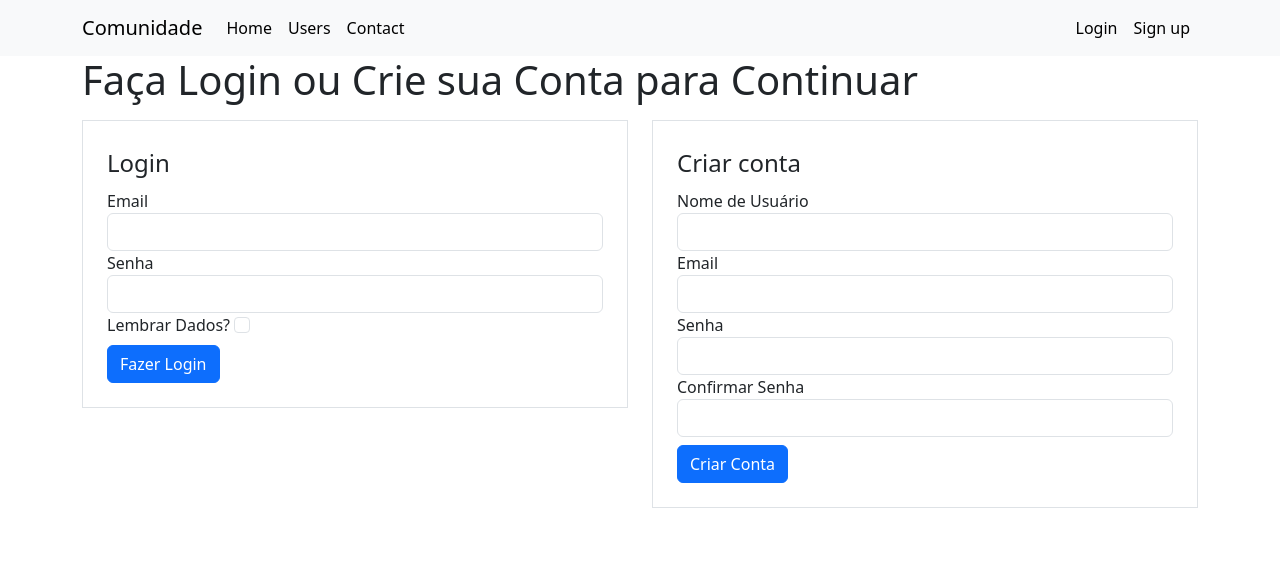
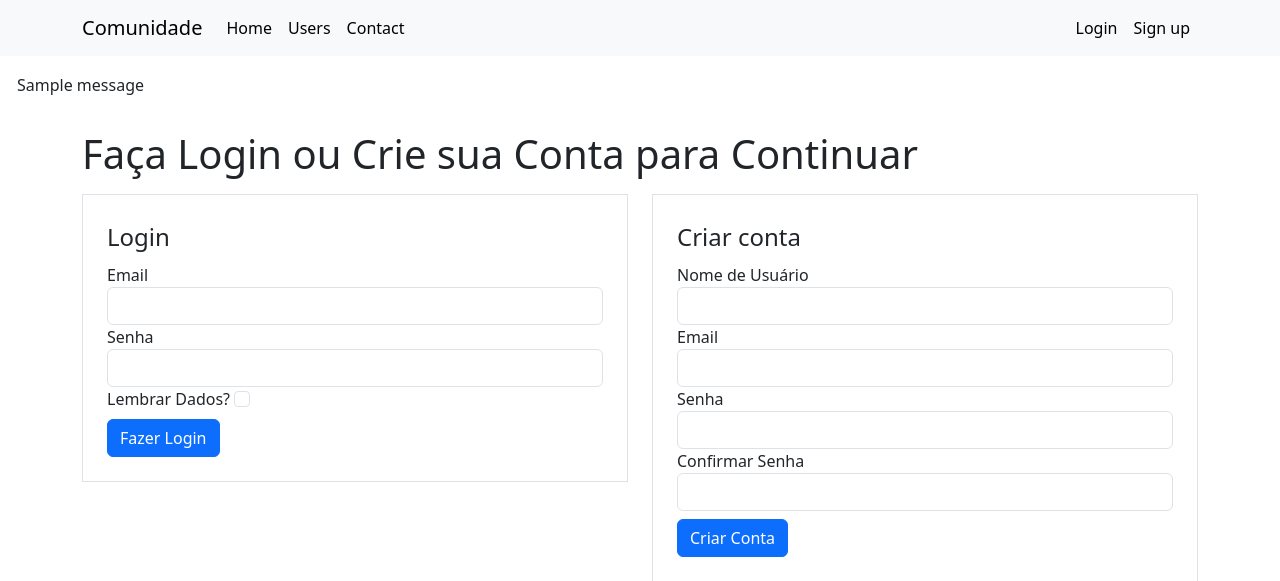
Before and after one commit to andreluizyz/projeto-comunidade, a Flask app: page /login in a window 1280 px wide. Shown: the top 581 px of the page. Run offline with Flask 3, Linux system fonts and the light colour scheme; one stand-in notice (Sample message) is shown.

Commit message:
Add files via upload

```diff
--- a/templates/base.html
+++ b/templates/base.html
@@ -13,6 +13,20 @@
 
     {%include 'navbar.html'%}
 
+    {% with messages = get_flashed_messages(with_categories=True) %}
+
+        {% if messages %}
+
+            {% for categorie, message in messages %}
+                <div class="alert {{categorie}}">
+                {{ message }}
+                </div>
+            {% endfor %}
+
+        {% endif %}
+
+    {% endwith %}
+
     {% block body %}
     {% endblock %}
 
--- a/templates/login.html
+++ b/templates/login.html
@@ -9,9 +9,11 @@
         <div class="row">
             <div class="col">
             <form method="POST" action="" class="border p-4 mt-2">
+                {{form_login.csrf_token}}
                 <legend>Login</legend>
                 <fieldset>
                 <div class="form-group">
+
                     {{form_login.email.label (class="form-control-label")}}
                     {{form_login.email (class="form-control")}}
                 </div>
@@ -30,6 +32,7 @@
 
             <div class="col">
             <form method="POST" action="" class="border p-4 mt-2">
+                {{form_create_account.csrf_token}}
                 <legend>Criar conta</legend>
                 <fieldset>
                 <div class="form-group">
```
